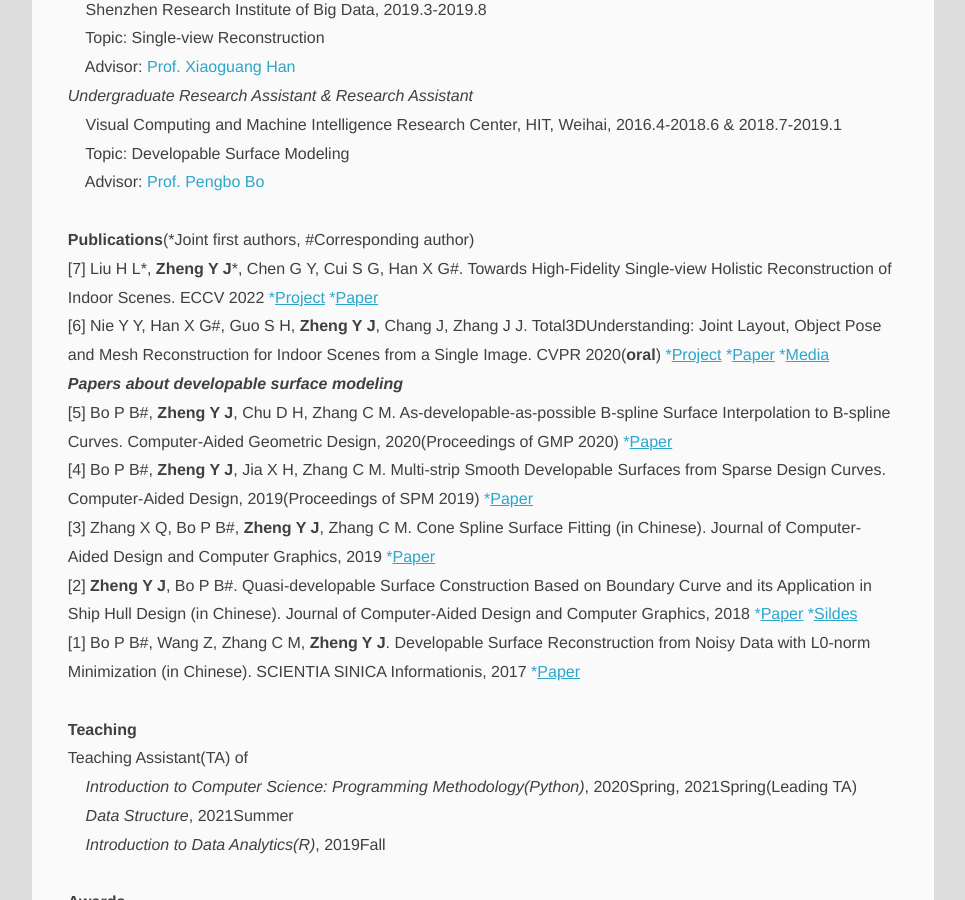
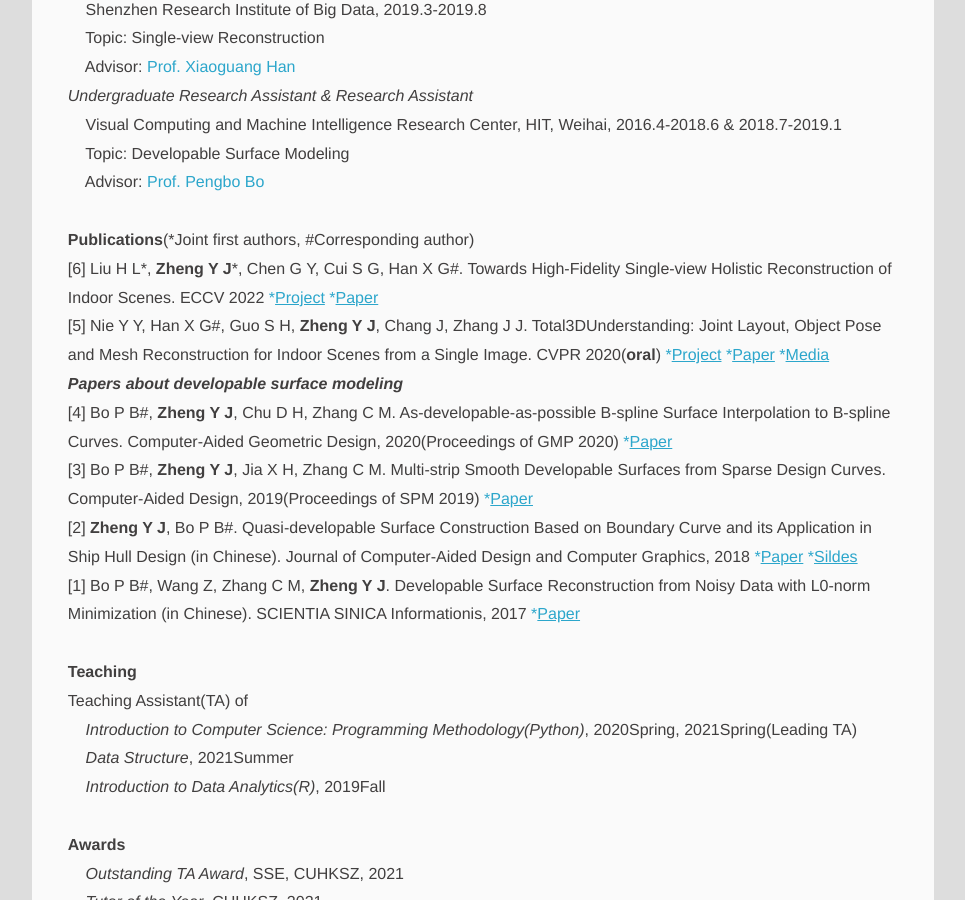
Before and after one commit to PAULYZHENG/paulyzheng.github.io, a Jekyll site: the page built from about/index.html, in a window 1280 px wide and 900 px high, scrolled down 772 px. Shown: the whole window, without its empty margins (127-1092 px from the left). Built offline with Jekyll 4.4.1, drawn with Linux system fonts in a browser that asks for light colours; comment, search, counter and statistics services are not loaded.

Commit message:
Update index.html

```diff
--- a/about/index.html
+++ b/about/index.html
@@ -42,13 +42,13 @@ Geometric Learning<br/>
 
 <B>Publications</B>(*Joint first authors, #Corresponding author)
 <br/>
-[7] Liu H L*, <B>Zheng Y J</B>*, Chen G Y, Cui S G, Han X G#. Towards High-Fidelity Single-view Holistic Reconstruction of Indoor Scenes. ECCV 2022 <a href="https://github.com/unclemedm/instpifu" title="07" itemprop="url">*<u>Project</u></a> <a href="https://arxiv.org/abs/2207.08656" title="07" itemprop="url">*<u>Paper</u></a><br/>
-[6] Nie Y Y, Han X G#, Guo S H, <B>Zheng Y J</B>, Chang J, Zhang J J. Total3DUnderstanding: Joint Layout, Object Pose and Mesh Reconstruction for Indoor Scenes from a Single Image. CVPR 2020(<B>oral</B>) <a href="https://yinyunie.github.io/Total3D/" title="06" itemprop="url">*<u>Project</u></a> <a href="https://arxiv.org/pdf/2002.12212.pdf" title="06" itemprop="url">*<u>Paper</u></a> <a href="https://mp.weixin.qq.com/s?__biz=MzAxMzc2NDAxOQ==&mid=2650378648&idx=1&sn=64d72053147d51e622478127e4db174a&chksm=8390a544b4e72c52817471a23d5bc4cef956feced6dcbaca77d828b6c9e6edaaf631aeed31b8&mpshare=1&scene=1&srcid=&sharer_sharetime=1586311529559&sharer_shareid=3b6b7e9e3646729c77dd275f8a587dd3&key=927ba12ed16ecdb5b4afb0815a99a28a27737b8ea1294b0389086c3d29efa8a77925df3fc02c340fe241c022160c2d5ab02c3d2841af41c1e316fa4cdf455e3ff09db1419540af726086b6f088f88ed0&ascene=1&uin=MTM5MzE3OTA4MQ%3D%3D&devicetype=Windows+10+x64&version=62090070&lang=zh_CN&exportkey=AYfpPQ8SDtoYVow6kRBEhpQ%3D&pass_ticket=p9%2FkahQsD2x%2F6j6CXaHc62zKy0yB6t8nWzzE13I02gqqBI8fSj6ZZaR9eLLCNfks" title="06" itemprop="url">*<u>Media</u></a> <br/>
+[6] Liu H L*, <B>Zheng Y J</B>*, Chen G Y, Cui S G, Han X G#. Towards High-Fidelity Single-view Holistic Reconstruction of Indoor Scenes. ECCV 2022 <a href="https://github.com/unclemedm/instpifu" title="07" itemprop="url">*<u>Project</u></a> <a href="https://arxiv.org/abs/2207.08656" title="07" itemprop="url">*<u>Paper</u></a><br/>
+[5] Nie Y Y, Han X G#, Guo S H, <B>Zheng Y J</B>, Chang J, Zhang J J. Total3DUnderstanding: Joint Layout, Object Pose and Mesh Reconstruction for Indoor Scenes from a Single Image. CVPR 2020(<B>oral</B>) <a href="https://yinyunie.github.io/Total3D/" title="06" itemprop="url">*<u>Project</u></a> <a href="https://arxiv.org/pdf/2002.12212.pdf" title="06" itemprop="url">*<u>Paper</u></a> <a href="https://mp.weixin.qq.com/s?__biz=MzAxMzc2NDAxOQ==&mid=2650378648&idx=1&sn=64d72053147d51e622478127e4db174a&chksm=8390a544b4e72c52817471a23d5bc4cef956feced6dcbaca77d828b6c9e6edaaf631aeed31b8&mpshare=1&scene=1&srcid=&sharer_sharetime=1586311529559&sharer_shareid=3b6b7e9e3646729c77dd275f8a587dd3&key=927ba12ed16ecdb5b4afb0815a99a28a27737b8ea1294b0389086c3d29efa8a77925df3fc02c340fe241c022160c2d5ab02c3d2841af41c1e316fa4cdf455e3ff09db1419540af726086b6f088f88ed0&ascene=1&uin=MTM5MzE3OTA4MQ%3D%3D&devicetype=Windows+10+x64&version=62090070&lang=zh_CN&exportkey=AYfpPQ8SDtoYVow6kRBEhpQ%3D&pass_ticket=p9%2FkahQsD2x%2F6j6CXaHc62zKy0yB6t8nWzzE13I02gqqBI8fSj6ZZaR9eLLCNfks" title="06" itemprop="url">*<u>Media</u></a> <br/>
 
 <B><I>Papers about developable surface modeling <!--(<a href="/paper/RS_UG.pdf" title="RSUN" itemprop="url">research statement</a>)--></I></B><br/>
-[5] Bo P B#, <B>Zheng Y J</B>, Chu D H, Zhang C M. As-developable-as-possible B-spline Surface Interpolation to B-spline Curves. Computer-Aided Geometric Design, 2020(Proceedings of GMP 2020) <a href="https://www.sciencedirect.com/science/article/pii/S0167839620300509" title="05" itemprop="url">*<u>Paper</u></a> <br/>
-[4] Bo P B#, <B>Zheng Y J</B>, Jia X H, Zhang C M. Multi-strip Smooth Developable Surfaces from Sparse Design Curves. Computer-Aided Design, 2019(Proceedings of SPM 2019) <a href="https://www.sciencedirect.com/science/article/pii/S0010448519301733" title="04" itemprop="url">*<u>Paper</u></a> <br/>
-[3] Zhang X Q, Bo P B#, <B>Zheng Y J</B>, Zhang C M. Cone Spline Surface Fitting (in Chinese). Journal of Computer-Aided Design and Computer Graphics, 2019 <a href="http://www.jcad.cn/jcadcms/show.action?code=publish_402880124b362464014b3c4d819803a1&siteid=100000&newsid=e3239411284a4d96977b38249c131da6&channelid=0000000023" title="03" itemprop="url">*<u>Paper</u></a><br/>
+[4] Bo P B#, <B>Zheng Y J</B>, Chu D H, Zhang C M. As-developable-as-possible B-spline Surface Interpolation to B-spline Curves. Computer-Aided Geometric Design, 2020(Proceedings of GMP 2020) <a href="https://www.sciencedirect.com/science/article/pii/S0167839620300509" title="05" itemprop="url">*<u>Paper</u></a> <br/>
+[3] Bo P B#, <B>Zheng Y J</B>, Jia X H, Zhang C M. Multi-strip Smooth Developable Surfaces from Sparse Design Curves. Computer-Aided Design, 2019(Proceedings of SPM 2019) <a href="https://www.sciencedirect.com/science/article/pii/S0010448519301733" title="04" itemprop="url">*<u>Paper</u></a> <br/>
+<!--[3] Zhang X Q, Bo P B#, <B>Zheng Y J</B>, Zhang C M. Cone Spline Surface Fitting (in Chinese). Journal of Computer-Aided Design and Computer Graphics, 2019 <a href="http://www.jcad.cn/jcadcms/show.action?code=publish_402880124b362464014b3c4d819803a1&siteid=100000&newsid=e3239411284a4d96977b38249c131da6&channelid=0000000023" title="03" itemprop="url">*<u>Paper</u></a><br/> -->
 [2] <B>Zheng Y J</B>, Bo P B#. Quasi-developable Surface Construction Based on Boundary Curve and its Application in Ship Hull Design (in Chinese). Journal of Computer-Aided Design and Computer Graphics, 2018 <a href="http://www.jcad.cn/jcadcms/show.action?code=publish_402880124b362464014b3c4d819803a1&newsid=3508ffe1fddd42c1b643014b420a5ba8" title="02" itemprop="url">*<u>Paper</u></a> <a href="/paper/2017-02-report.pdf" title="02" itemprop="url">*<u>Sildes</u></a><br/>
 [1] Bo P B#, Wang Z, Zhang C M, <B>Zheng Y J</B>. Developable Surface Reconstruction from Noisy Data with L0-norm Minimization (in Chinese). SCIENTIA SINICA Informationis, 2017 <a href="/paper/2017-01.pdf" title="01" itemprop="url">*<u>Paper</u></a><br/>
 
```
